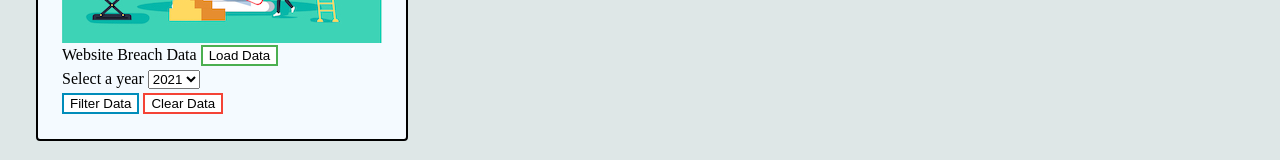
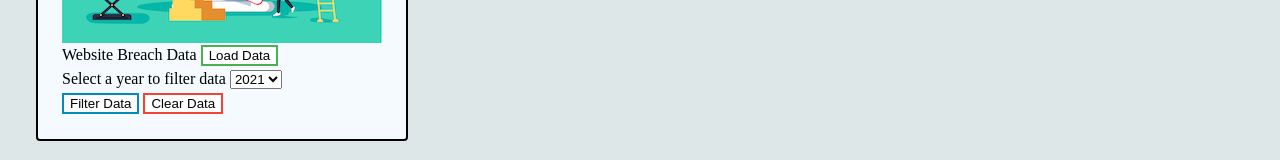
Before and after one commit to bairongtan/Pokemon_Database, a plain HTML site: page index.html in a window 1280 px wide. Shown: the part 424-584 px from the top of the page. Drawn offline with nearby package versions, Linux system fonts and the light colour scheme.

Commit message:
Changed year label

```diff
--- a/index.html
+++ b/index.html
@@ -22,7 +22,7 @@
                     <button class="data_load button1" >Load Data</button>
                 </div>
                 <div>
-                    <label for="year">Select a year</label>
+                    <label for="year">Select a year to filter data</label>
                     <select id="year">
                         <option value="2021">2021</option>
                         <option value="2020">2020</option>
```
